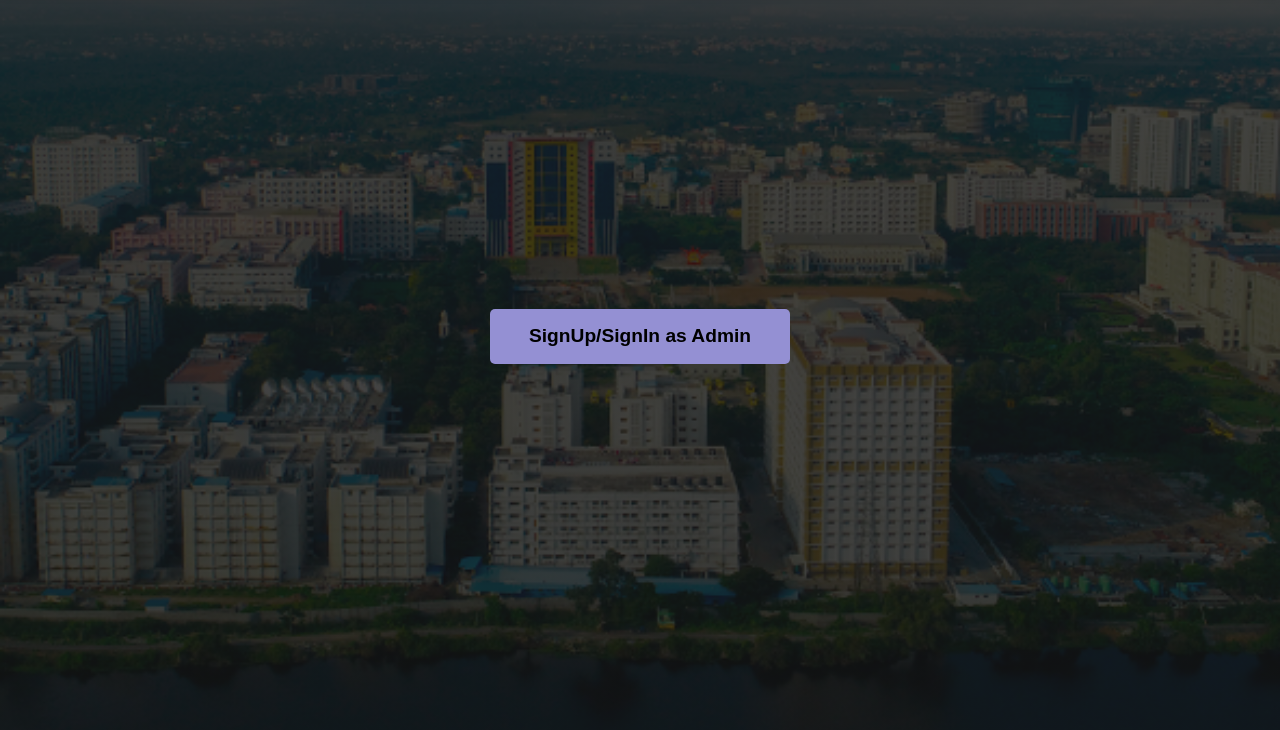
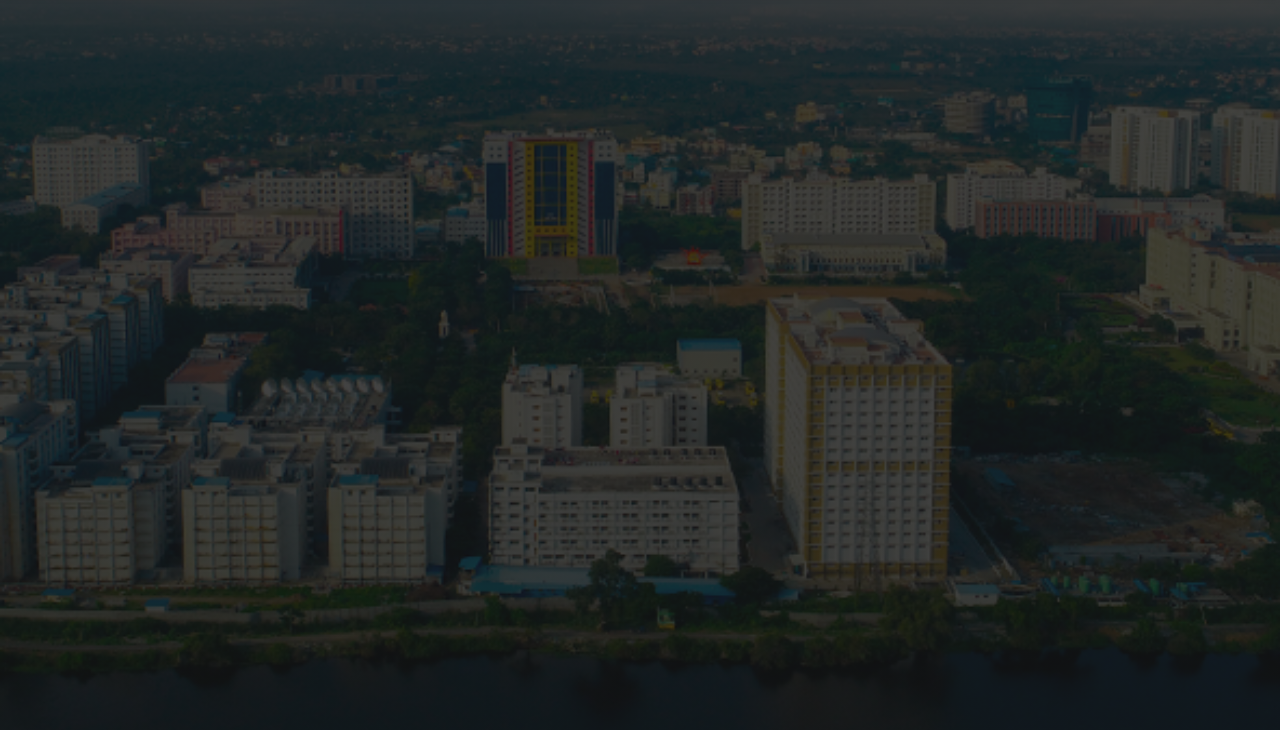
Before and after one commit to Q9Kawaii/Polling-Portal, a website: page AdminSignUp.html in a window 1280 px wide. Shown: the part 64-794 px from the top of the page. Drawn offline with Linux system fonts and the light colour scheme.

Commit message:
Update AdminSignUp.html

```diff
--- a/AdminSignUp.html
+++ b/AdminSignUp.html
@@ -22,7 +22,7 @@
     </header>
 
     <div class="container">
-        <button onclick="googleSignUp('teacher')" class="Sign_up" style="cursor: pointer;">SignUp/SignIn as Admin</button>
+<!--         <button onclick="googleSignUp('teacher')" class="Sign_up" style="cursor: pointer;">SignUp/SignIn as Admin</button> -->
     </div>
 
     <script>
```
